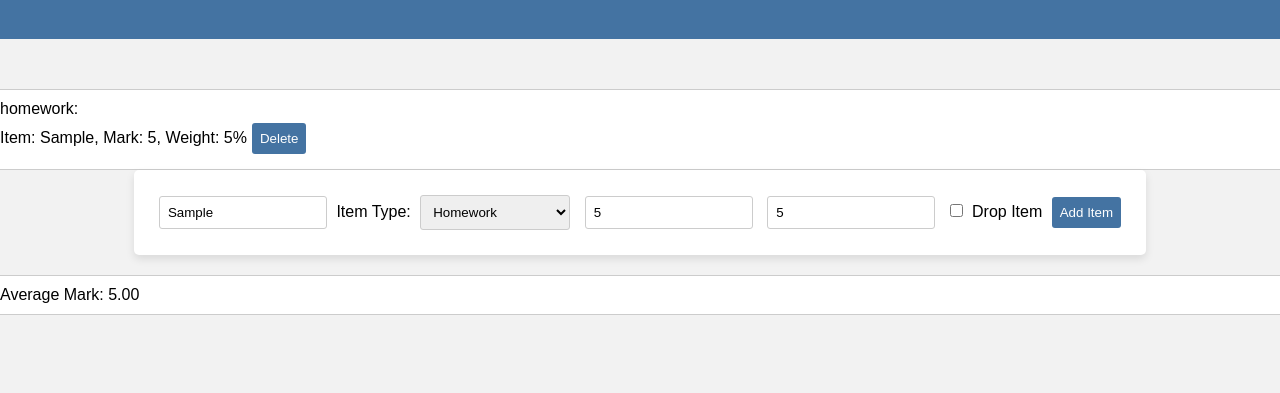
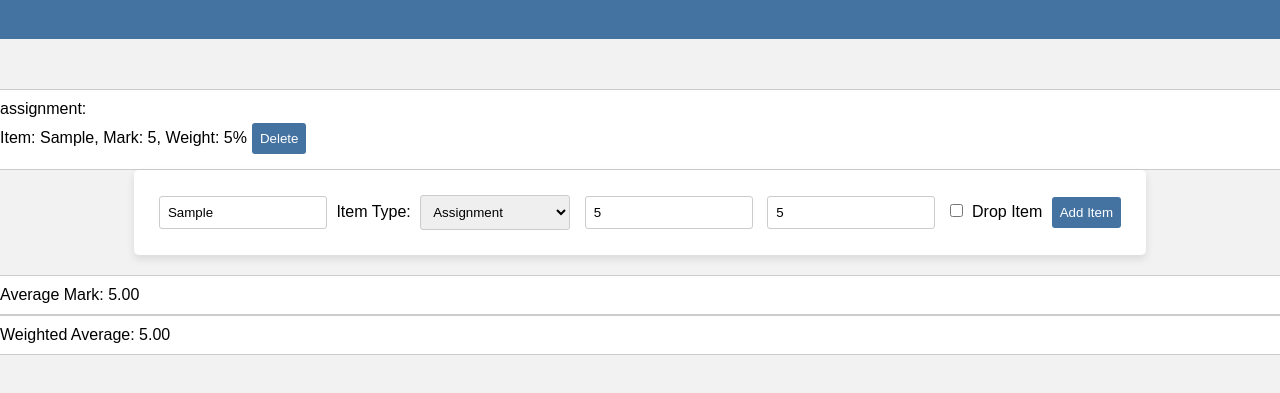
Before and after one commit to Jason-B0/GradeCalculator, a website: page index.html in a window 1280 px wide. Both pictures are taken after typing "Sample", "5", "5" into the empty fields and a click on the button "Add Item". Shown: the part 81-474 px from the top of the page. Drawn offline with Linux system fonts and the light colour scheme.

Commit message:
added weighted average functionality

```diff
--- a/index.html
+++ b/index.html
@@ -18,7 +18,8 @@
       <input type="text" id="itemName" placeholder="Item Name">
       <label for="itemType">Item Type:</label>
       <select id="itemType">
-        <option value="homework">Homework</option>
+        <option value="assignment">Assignment</option>
+        <option value="lab">Lab</option>
         <option value="quiz">Quiz</option>
         <option value="test">Test</option>
         <option value="midterm">Midterm</option>
@@ -31,7 +32,10 @@
       <button onclick="addItem()">Add Item</button>
     </div>
     <div id="average"></div>
+    <div id="overallAverage"></div>
   </div>
+
+
   <script src="script.js"></script>
 </body>
 </html>
--- a/script.js
+++ b/script.js
@@ -1,4 +1,5 @@
 let grades = {};
+
 
 function addItem() {
     const itemName = document.getElementById('itemName').value;
@@ -8,25 +9,31 @@ function addItem() {
     const itemWeight = parseFloat(document.getElementById('itemWeight').value);
 
 
+
     if(itemMark > 100) {
       alert('Max mark is 100');
       document.getElementById('itemMark').value = '';
       document.getElementById('itemName').value = '';
-        document.getElementById('itemType').value = 'homework';
+      document.getElementById('itemType').value = 'assignment';
       document.getElementById('itemWeight').value = '';
       return;
     }
 
+
+
     if(itemName && itemType && itemWeight){
       if(!grades[itemType]) {
-            grades[itemType] = []
+          grades[itemType] = [];
       }
+    } else {
+      alert('Please fill in all fields correctly.');
+      return;
+    }
+
     grades[itemType].push({ name: itemName, mark: itemMark, weight: itemWeight, dropped: dropItem});
     displayGrades();
     calculateAverage();
-    } else {
-        alert('Please fill in all fields correctly.');
-    }
+    calculateAverageWithWeights();
 }
 
 
@@ -86,4 +93,25 @@ function deleteItem(itemType, index) {
     grades[itemType].splice(index, 1); // Remove the item at the specified index
     displayGrades(); // Update the displayed grades
     calculateAverage(); // Recalculate the average
+    calculateAverageWithWeights();
 }
+
+
+function calculateAverageWithWeights() {
+  let totalWeightedMark = 0;
+  let totalWeight = 0;
+
+  for (const itemType in grades) {
+    if (grades.hasOwnProperty(itemType)) {
+      grades[itemType].forEach((grade) => {
+        if(!grade.dropped) {
+          totalWeightedMark += grade.mark * (grade.weight / 100);
+          totalWeight += grade.weight;
+        }
+      });
+    }
+  }
+
+  const overallAverage = totalWeight > 0 ? totalWeightedMark / totalWeight * 100 : 0;
+  document.getElementById('overallAverage').textContent = `Weighted Average: ${overallAverage.toFixed(2)}`;
+}
--- a/styles.css
+++ b/styles.css
@@ -50,7 +50,7 @@ button:hover {
     background-color: #45a049; /* Darker green on hover */
   }
 
-#grades, #average {
+#grades, #average, #overallAverage {
     width: 100%;
     padding: 10px;
     border: 1px solid #ccc;
```
Lines whose indentation alone changed are shown as unchanged.
